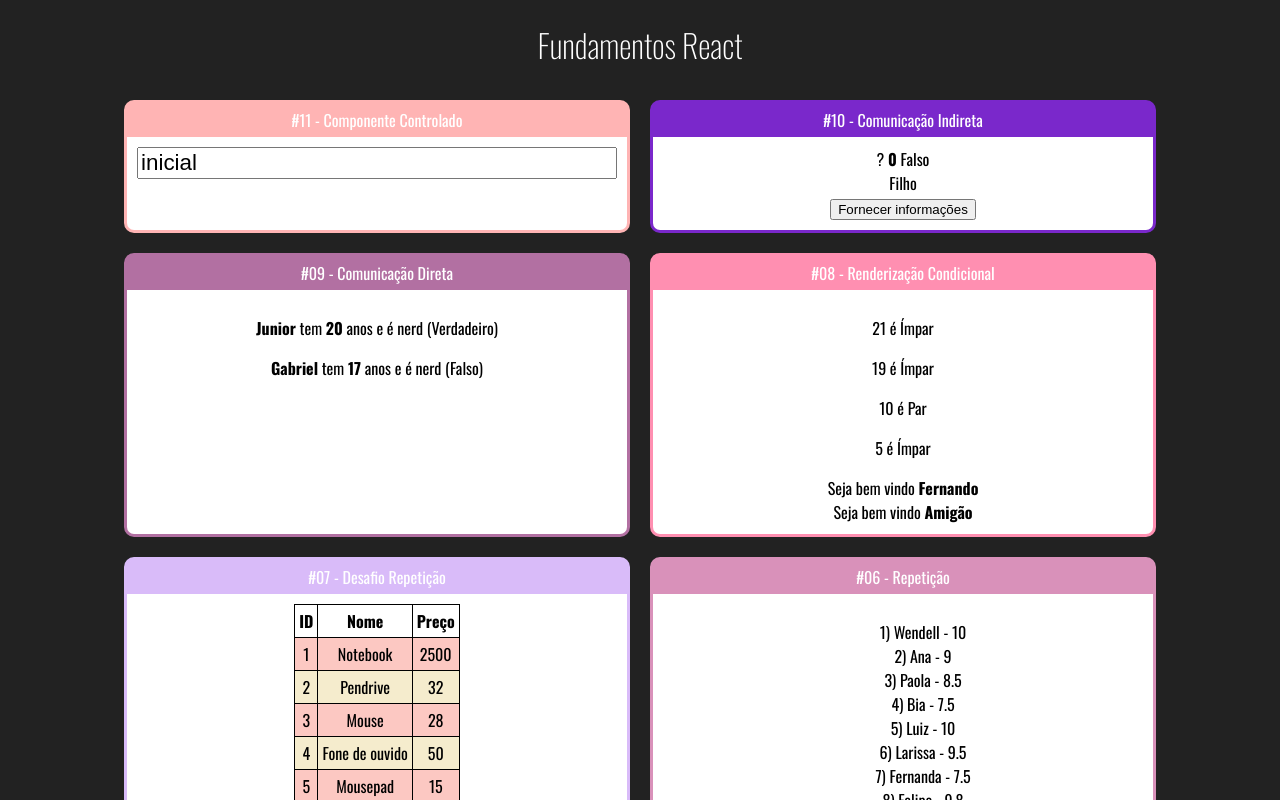
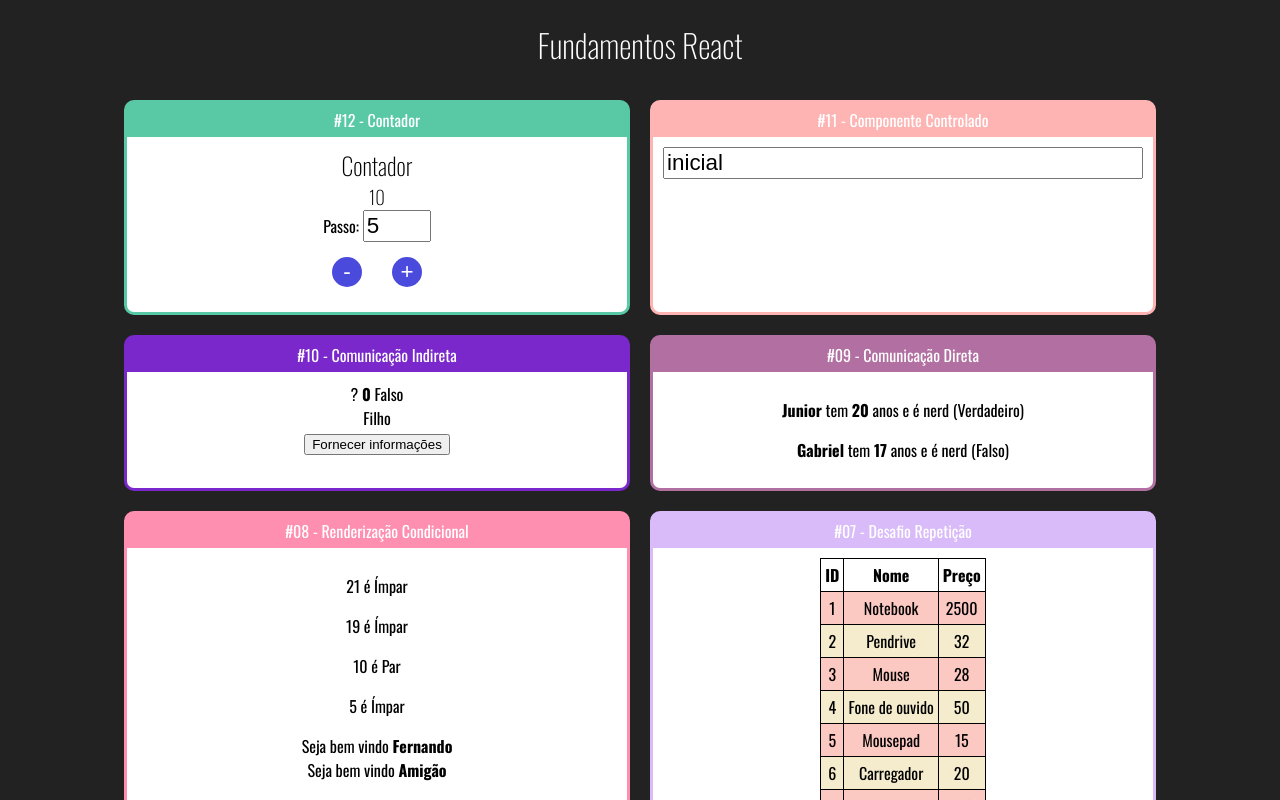
Before and after one commit to wen-dell/fundamentos-react, a React (Create React App) app: page / in a window 1280 px wide. Shown: the top 800 px of the page. Built offline with nearby package versions, Linux system fonts and the light colour scheme.

Commit message:
Contador componentizado

```diff
--- a/src/App.jsx
+++ b/src/App.jsx
@@ -1,5 +1,6 @@
 import "./App.css";
 
+import Contador from "./components/contador/Contador";
 import Input from "./components/formulario/Input";
 import IndiretaPai from "./components/comunicacao/IndiretaPai";
 import DiretaPai from "./components/comunicacao/DiretaPai";
@@ -20,6 +21,9 @@
     <h1>Fundamentos React</h1>
 
     <div className="Cards">
+      <Card titulo="#12 - Contador" color="#59c9a5">
+        <Contador numeroInicial={10} />
+      </Card>
       <Card titulo="#11 - Componente Controlado" color="#ffb4b4">
         <Input />
       </Card>
--- /dev/null
+++ b/src/components/contador/Botoes.jsx
@@ -0,0 +1,10 @@
+const Botoes = (props) => {
+    return (
+        <div>
+            <button onClick={props.decrementar}>-</button>
+            <button onClick={props.incrementar}>+</button>
+        </div>
+    );
+};
+
+export default Botoes;
--- /dev/null
+++ b/src/components/contador/Contador.css
@@ -0,0 +1,15 @@
+.Contador input {
+    font-size: 1.4rem;
+    width: 60px;
+}
+
+.Contador button {
+    margin: 15px;
+    height: 30px;
+    width: 30px;
+    border-radius: 50%;
+    background-color: #4a4add;
+    color: #fff;
+    border: none;
+    font-size: 1.4rem;
+}
--- /dev/null
+++ b/src/components/contador/Contador.jsx
@@ -0,0 +1,45 @@
+import React from "react";
+import "./Contador.css";
+import Display from "./Display";
+import PassoForm from "./PassoForm";
+import Botoes from "./Botoes";
+
+class Contador extends React.Component {
+
+  state = {
+    numero: this.props.numeroInicial || 0,
+    passo: this.props.passoInicial || 5
+  };
+
+  incrementar = () => {
+    this.setState({
+      numero: this.state.numero + this.state.passo,
+    });
+  };
+
+  decrementar = () => {
+    this.setState({
+      numero: this.state.numero - this.state.passo,
+    });
+  };
+
+  setPasso = (e) => {
+    this.setState({
+        passo: +e.target.value
+    });
+  };
+
+  render() {
+    return (
+      <div className="Contador">
+        <h2>Contador</h2>
+        <Display numero={this.state.numero} />
+        <PassoForm passo={this.state.passo} setPasso={this.state.setPasso} />
+        <Botoes incrementar={this.incrementar} decrementar={this.decrementar}/>
+      </div>
+    );
+  }
+
+}
+
+export default Contador;
--- /dev/null
+++ b/src/components/contador/Display.jsx
@@ -0,0 +1,7 @@
+const Display = (props) => {
+    return (
+        <h3>{props.numero}</h3>
+    );
+};
+
+export default Display;
--- /dev/null
+++ b/src/components/contador/PassoForm.jsx
@@ -0,0 +1,10 @@
+const PassoForm = (props) => {
+    return (
+        <div>
+            <label htmlFor="passoInput">Passo: </label>
+            <input type="number" name="passoInput" id="passoInput" value={props.passo} onChange={props.setPasso} />
+        </div>
+    );
+};
+
+export default PassoForm;
```
